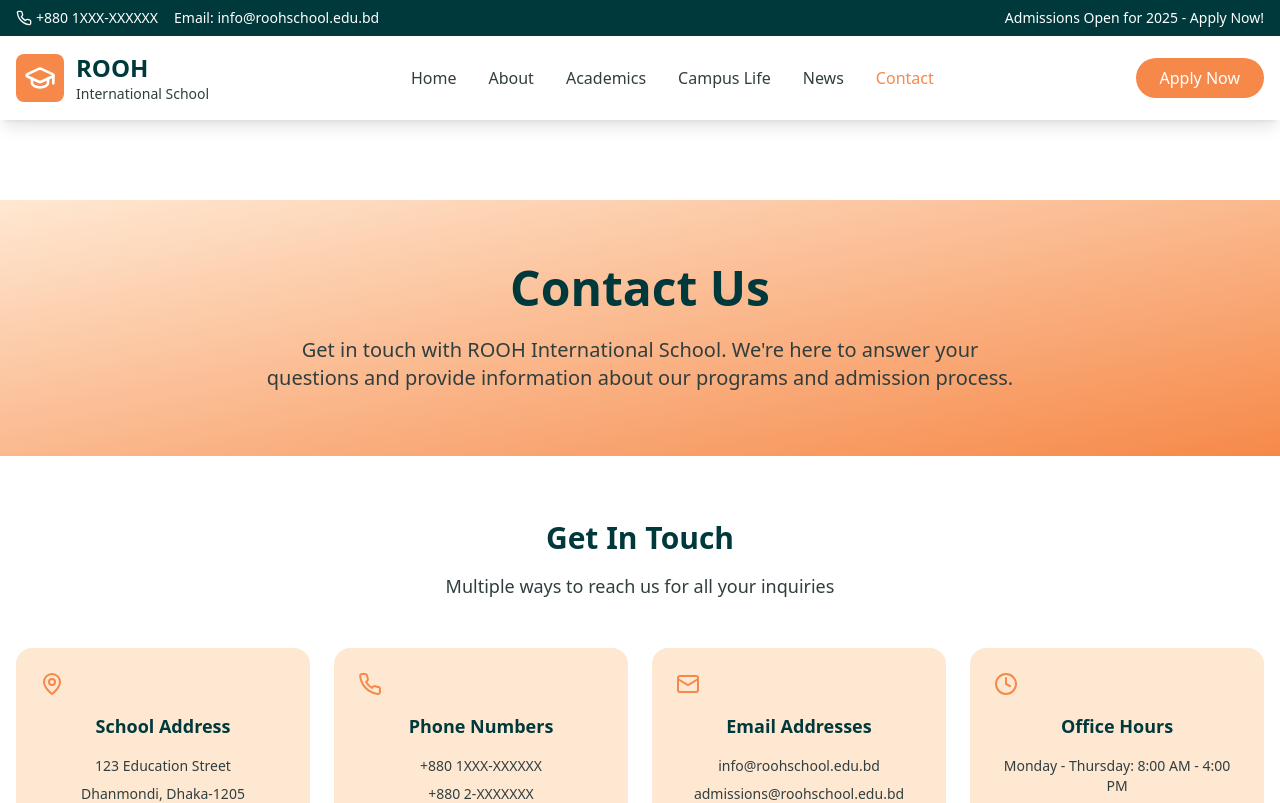
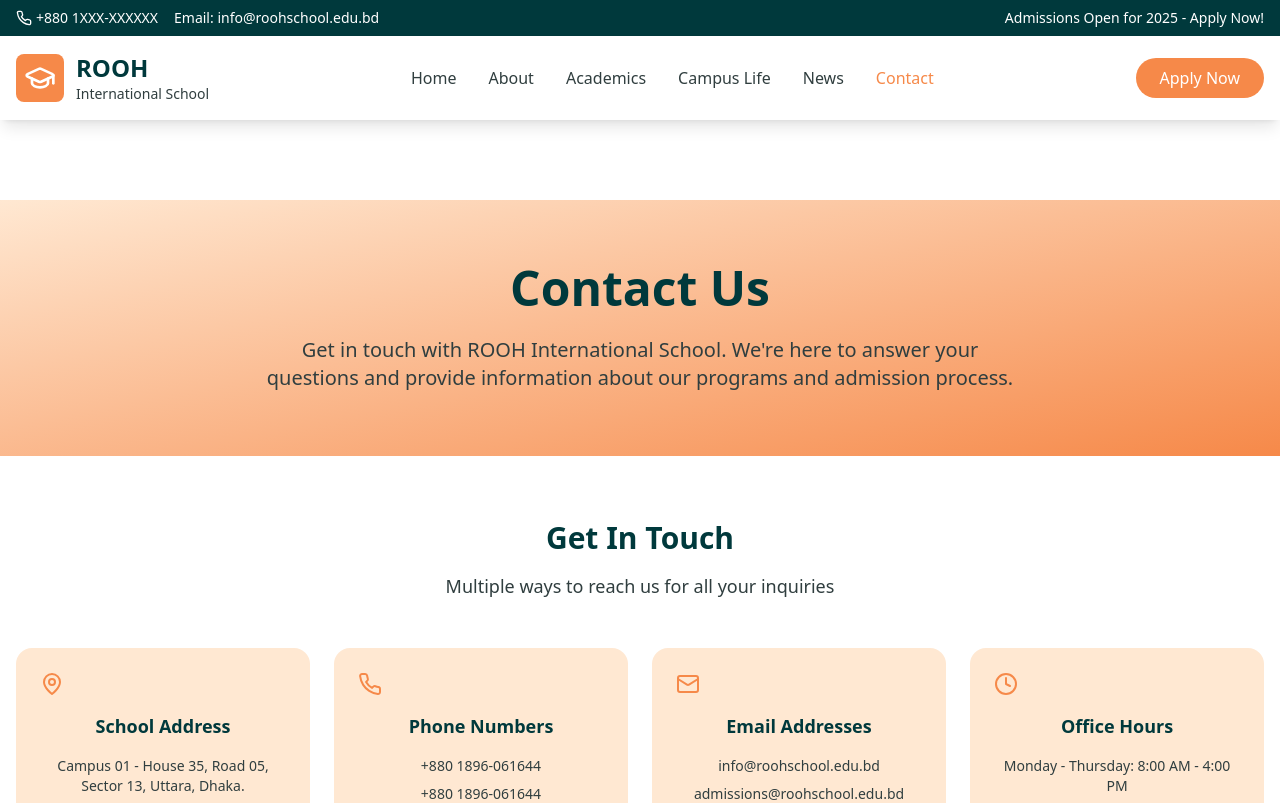
Before and after one commit to SalauddinAhmad/ROOH_International_School, a React (Vite) app: page /contact in a window 1280 px wide. Shown: the top 803 px of the page. Built offline with nearby package versions, Linux system fonts and the light colour scheme.

Commit message:
Updated Contact.tsx

```diff
--- a/src/pages/Contact.tsx
+++ b/src/pages/Contact.tsx
@@ -59,13 +59,13 @@ const Contact = () => {
     {
       icon: <MapPin className="h-6 w-6" />,
       title: "School Address",
-      details: ["123 Education Street", "Dhanmondi, Dhaka-1205", "Bangladesh"],
+      details: ["Campus 01 - House 35, Road 05, Sector 13, Uttara, Dhaka."],
       action: "Get Directions"
     },
     {
       icon: <Phone className="h-6 w-6" />,
       title: "Phone Numbers",
-      details: ["+880 1XXX-XXXXXX", "+880 2-XXXXXXX", "Emergency: +880 1XXX-XXXXXX"],
+      details: ["+880 1896-061644", "+880 1896-061644", "Emergency: +880 1896-061644"],
       action: "Call Now"
     },
     {
```
